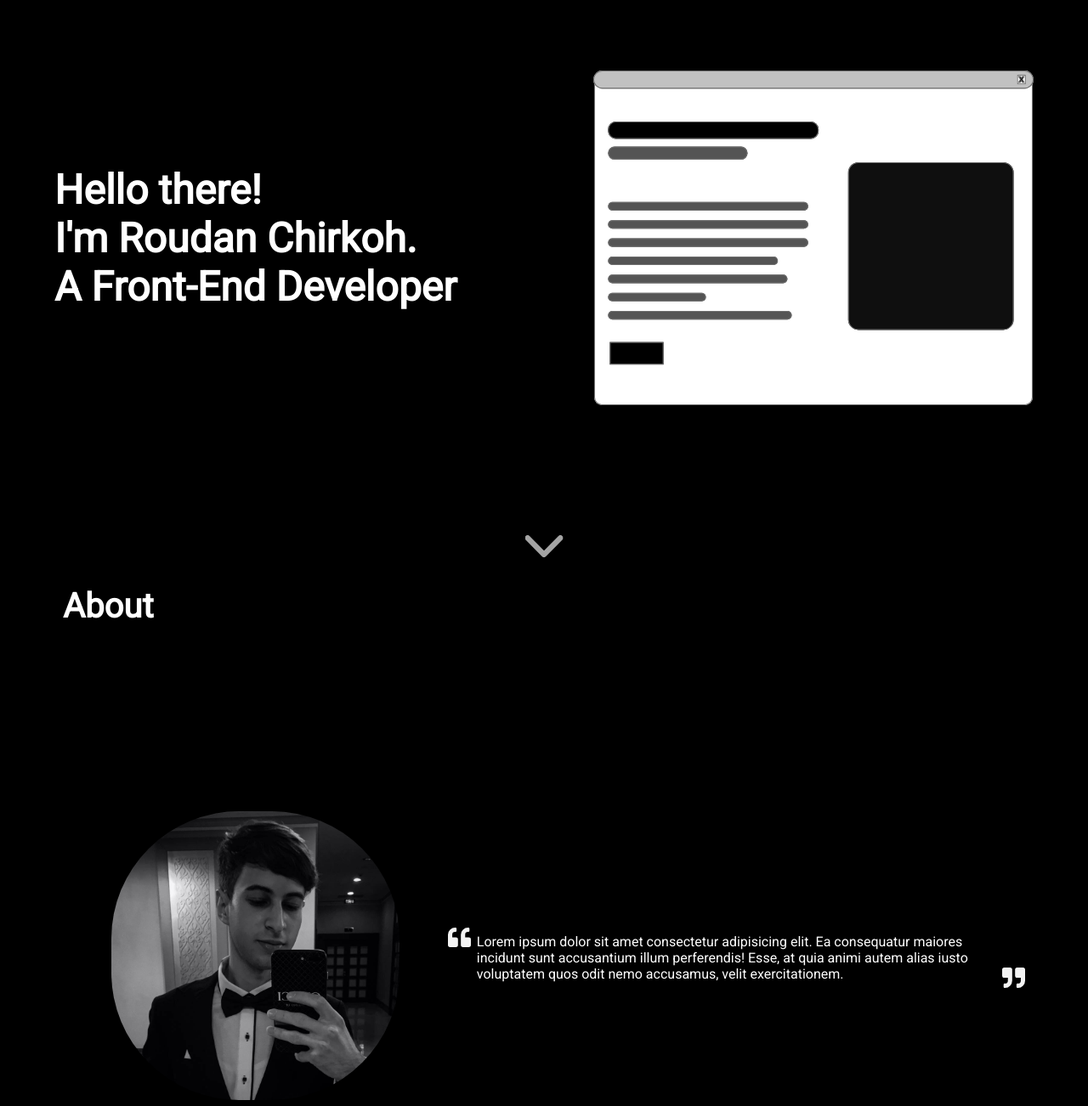
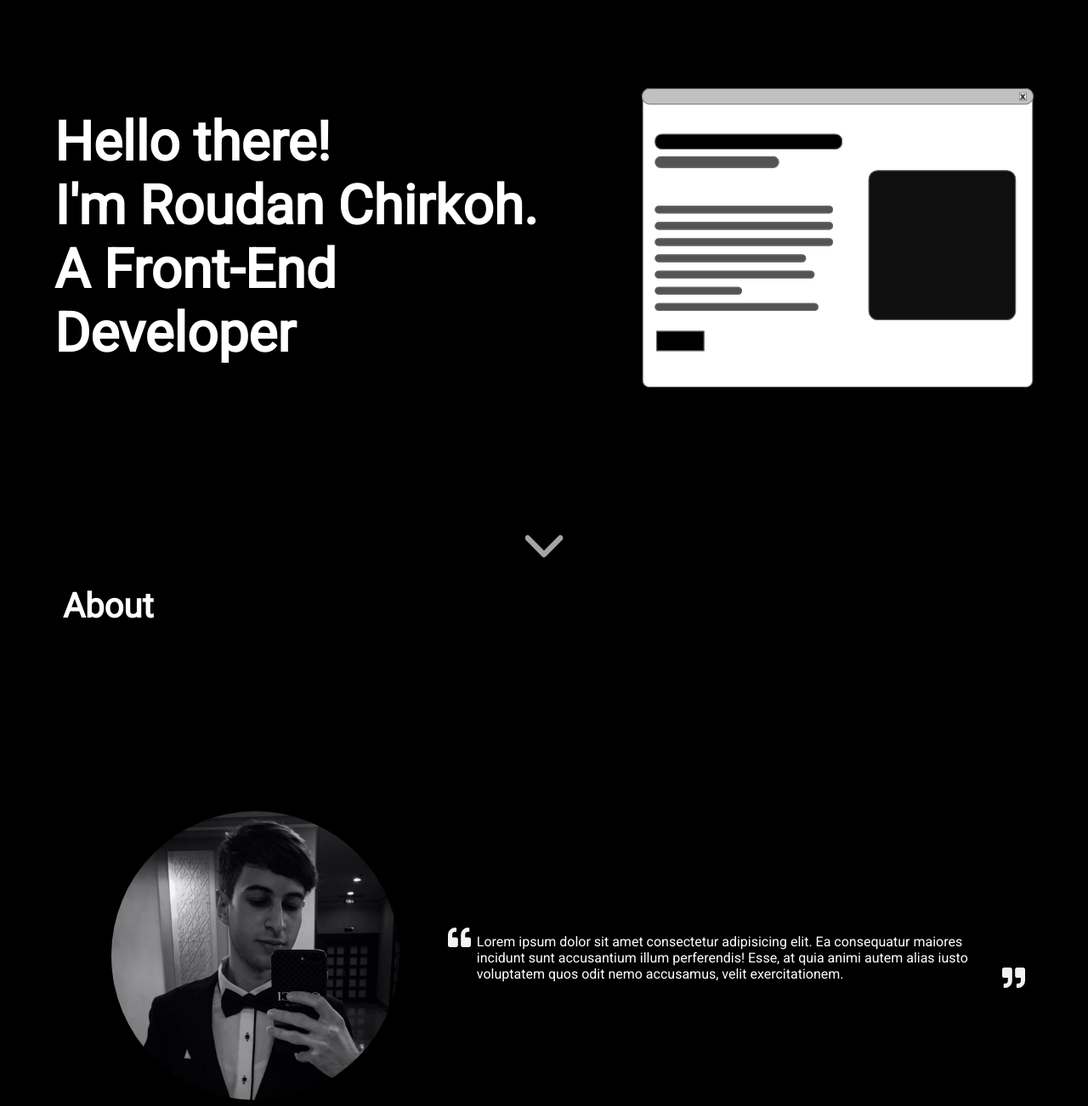
Before and after one commit to Rodanus/portfolio, a plain HTML site: page index.html in a window 1280 px wide. Shown: the part 120-1422 px from the top of the page at 85% size. Drawn offline with Linux system fonts and the light colour scheme.

Commit message:
css: Change greetings & about sections at 1200px

```diff
--- a/css/style.css
+++ b/css/style.css
@@ -434,14 +434,37 @@ input {
     width: 75%;
   }
 
+  /* Skills section */
   .skill-logo {
     width: 80px;
   }
 
+  /* Projects section */
   .project-links-con {
     width: 45%;
   }
 }
 
 @media screen and (min-width: 1200px) {
+  /* Todo: Change to desktop navbar*/
+
+  /* Greetings section  */
+  .greetings-heading {
+    font-size: 4rem;
+  }
+
+  .webpage-ui-design {
+    width: 40%;
+  }
+
+  /* About section */
+  .personal-pic {
+    border-radius: 180px;
+  }
+
+  /* Todo: Change the skills section to the desktop one */
+
+  /* Todo: Change the projects section to the desktop one */
+
+  /* Todo: Specify the footer links with a spicific width */
 }
```
